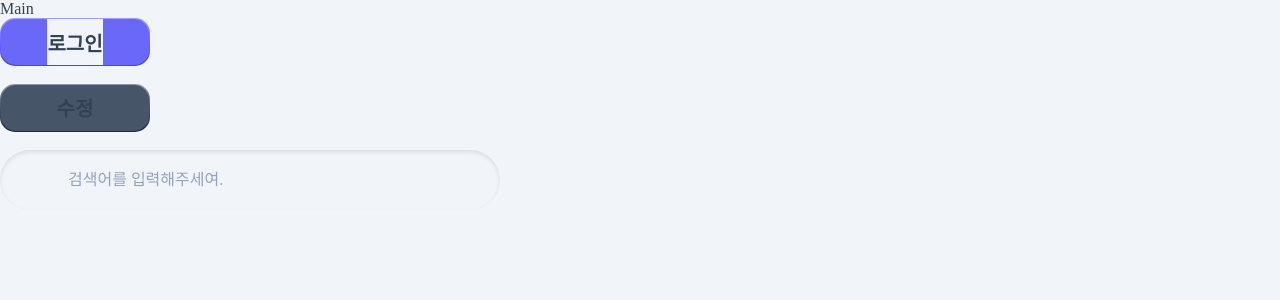
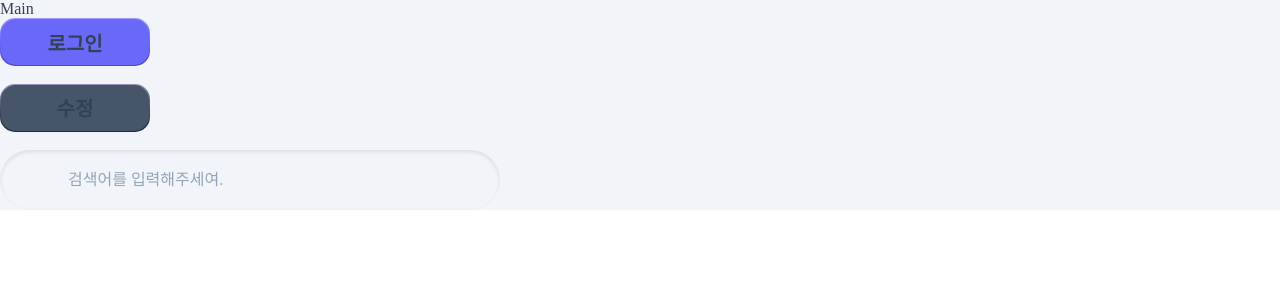
Before and after one commit to OhJeongHwan1/Front-CICD, a React (Vite) app: page / in a window 1280 px wide. Shown: the top 300 px of the page. Built offline with nearby package versions, Linux system fonts and the light colour scheme.

Commit message:
fix: 백그라운드 색상 위치 변경

```diff
--- a/src/global.css
+++ b/src/global.css
@@ -5,8 +5,11 @@
   padding: 0;
   box-sizing: border-box;
   color: #334155;
+  font-family: Pretendard;
+}
+
+#root {
   background-color: #f1f5f9;
-  font-family: Pretendard;
 }
 
 ul,
```
